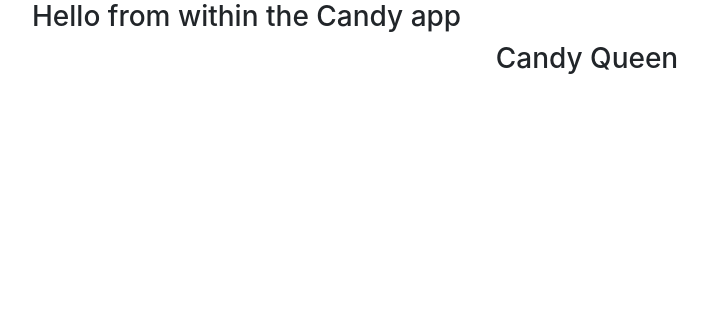
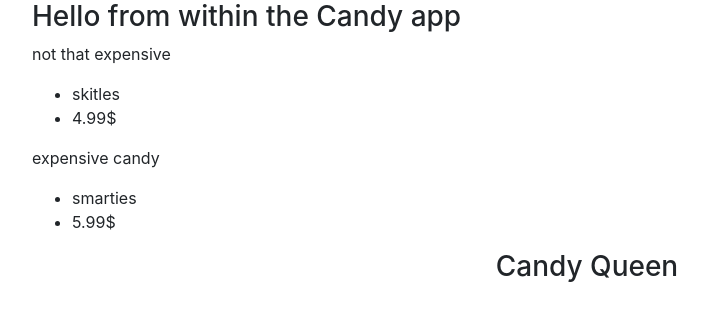
Before and after one commit to Svavar16/cancy_queen, a Django app: page / in a window 1280 px wide. Shown: the part 56-377 px from the top of the page, without its empty margins (53-761 px from the left). Run offline with Django 3.2, Linux system fonts and the light colour scheme; some libraries are stand-ins or nearby versions.

Commit message:
adding logic into views

```diff
--- a/candy/views.py
+++ b/candy/views.py
@@ -2,7 +2,18 @@
 from django.http import HttpResponse
 
 # Create your views here.
+candies = [
+    {
+        'name': 'skitles',
+        'price': 4.99
+    },
+    {
+        'name': 'smarties',
+        'price': 5.99
+    }
+]
 
 
 def index(request):
-    return render(request, 'candy/index.html')
+    context = {'candies': candies}
+    return render(request, 'candy/index.html', context)
--- a/templates/candy/index.html
+++ b/templates/candy/index.html
@@ -3,5 +3,15 @@
 {% block content %}
 
     <h3>Hello from within the Candy app</h3>
-
+    {% for candy in candies %}
+        {% if candy.price > 5 %}
+            <p>expensive candy</p>
+        {% else %}
+            <p>not that expensive</p>
+        {% endif %}
+        <ul>
+            <li>{{ candy.name }}</li>
+            <li>{{ candy.price }}$</li>
+        </ul>
+    {% endfor %}
 {% endblock %}
```
